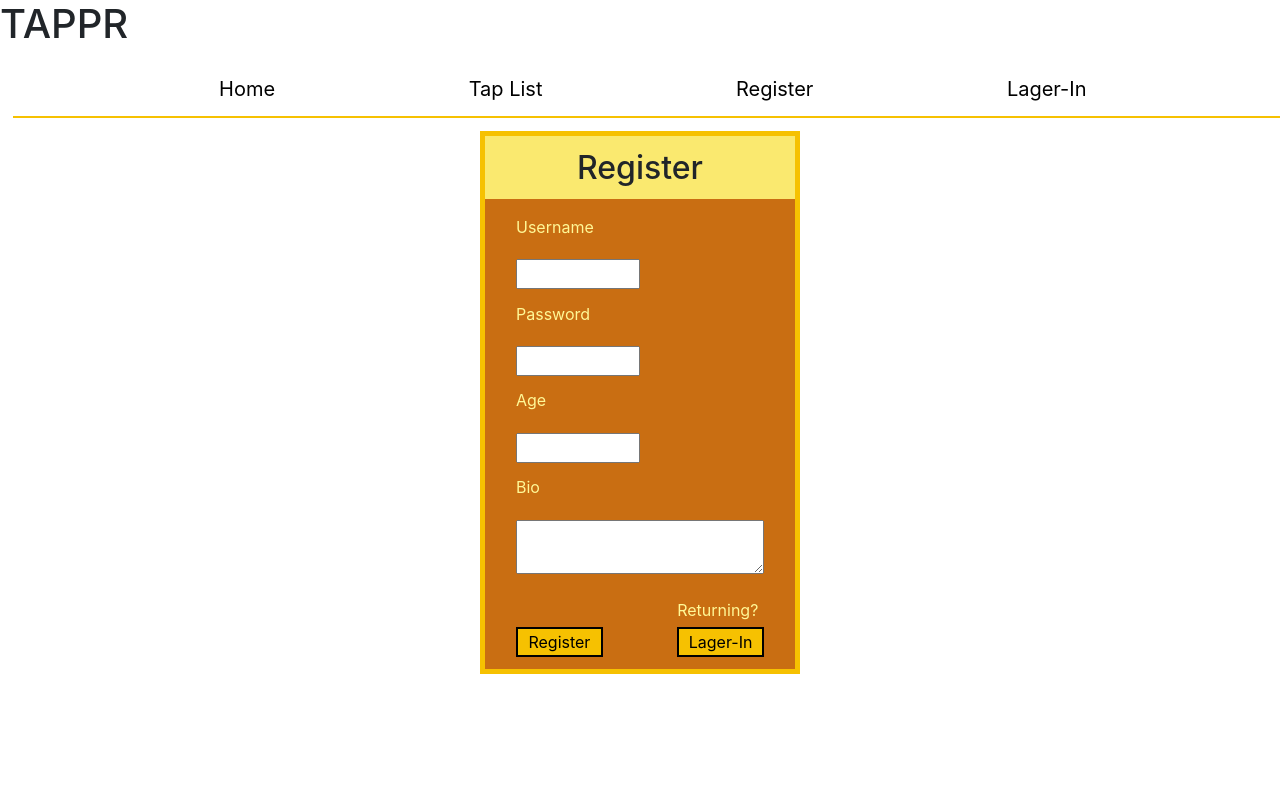
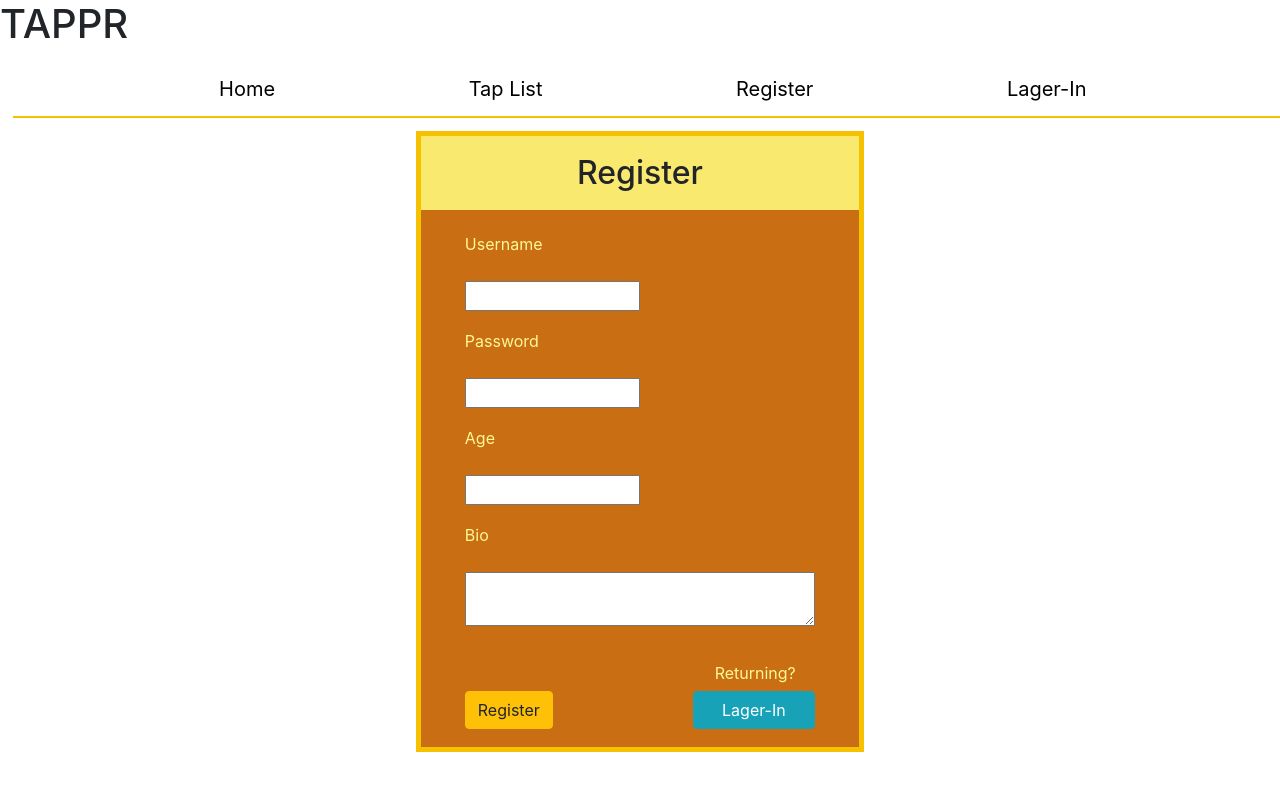
Before and after one commit to tappr-app/tappr, a React (Create React App) app in the folder tappr-fe/: page /register in a window 1280 px wide. Shown: the top 790 px of the page. Built offline with nearby package versions, Linux system fonts and the light colour scheme.

Commit message:
Change register / log in buttons to match modal

```diff
--- a/tappr-fe/src/components/LoginForm.js
+++ b/tappr-fe/src/components/LoginForm.js
@@ -39,8 +39,8 @@ const LoginForm = props =>{
       <>
         <GuestNavbar />
         <FormDiv>
-            <h2 className='form-title'>Lager-In</h2>
-            <form className='login-user' onSubmit={handleSubmit(handleShow)}>
+          <h2 className='form-title'>Lager-In</h2>
+          <form className='login-user' onSubmit={handleSubmit(handleShow)}>
             <label>Username</label>
 
             <input name='username'
@@ -58,11 +58,11 @@ const LoginForm = props =>{
             {errors.password && 'Password Required'}
             <div className='form-btn-main'>
             <div className='form-submit'>
-                <button className='form-action main' type='submit'>Lager-In</button>
+                <Button variant="warning" type='submit'>Lager-In</Button>
             </div>
             <div className='route-form'>
                 <label>New User?</label>
-                <button className='form-action' onClick={() => registerUser()}>Register</button>
+                <Button variant="info" onClick={() => registerUser()}>Register</Button>
             </div>
             </div>
           </form>
--- a/tappr-fe/src/components/RegisterForm.js
+++ b/tappr-fe/src/components/RegisterForm.js
@@ -87,11 +87,11 @@ const RegisterForm = props =>{
                 <textarea className='user-bio' name='bio' onChange={handleChanges} ref={register({ maxLength: 500 })}></textarea>
                 <div className='form-btn-main'>
                     <div className='form-submit'>
-                      <button className='form-action main' type='submit'>Register</button>
+                        <Button variant="warning" type='submit'>Register</Button>
                     </div>
                     <div className='route-form'>
                         <label>Returning?</label>
-                      <button className='form-action' onClick={() => returntoLogin()}>Lager-In</button>
+                        <Button variant="info" onClick={() => returntoLogin()}>Lager-In</Button>
                     </div>
                   </div>
                 </form>
--- a/tappr-fe/src/styles/Styled.js
+++ b/tappr-fe/src/styles/Styled.js
@@ -10,7 +10,7 @@ export const FormDiv = styled.div`
     align-items: center;
     border: 5px solid #F6C101;
     margin: 0 auto;
-    width: 25%;
+    width: 35%;
     // height: 50vh;
     margin-bottom: 5%;
     background-color: #C96E12;
@@ -60,7 +60,7 @@ export const FormDiv = styled.div`
                 width: 35%;
                 label{
                     margin-bottom: 5%;
-                    text-align: left;
+                    margin-left: 18%;
                 }
             }
             button.form-action{
```
Lines whose indentation alone changed are shown as unchanged.
